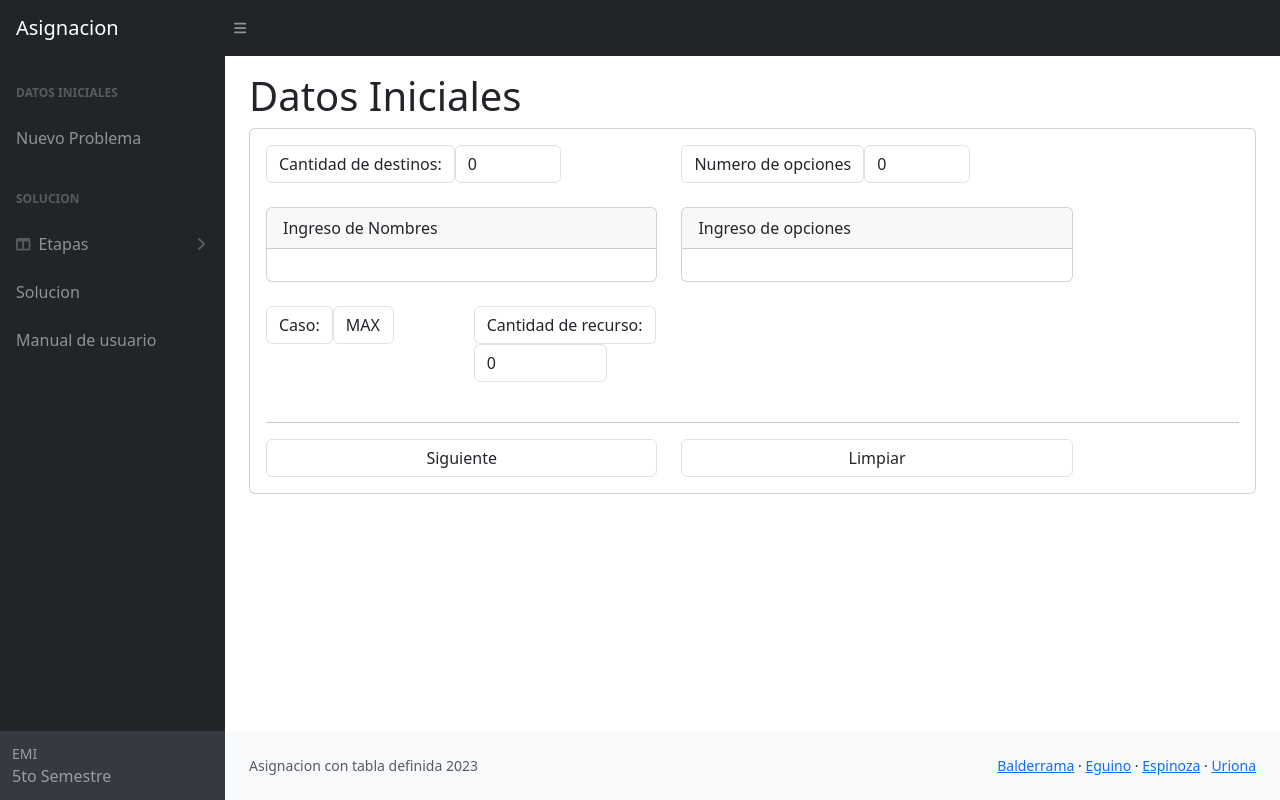
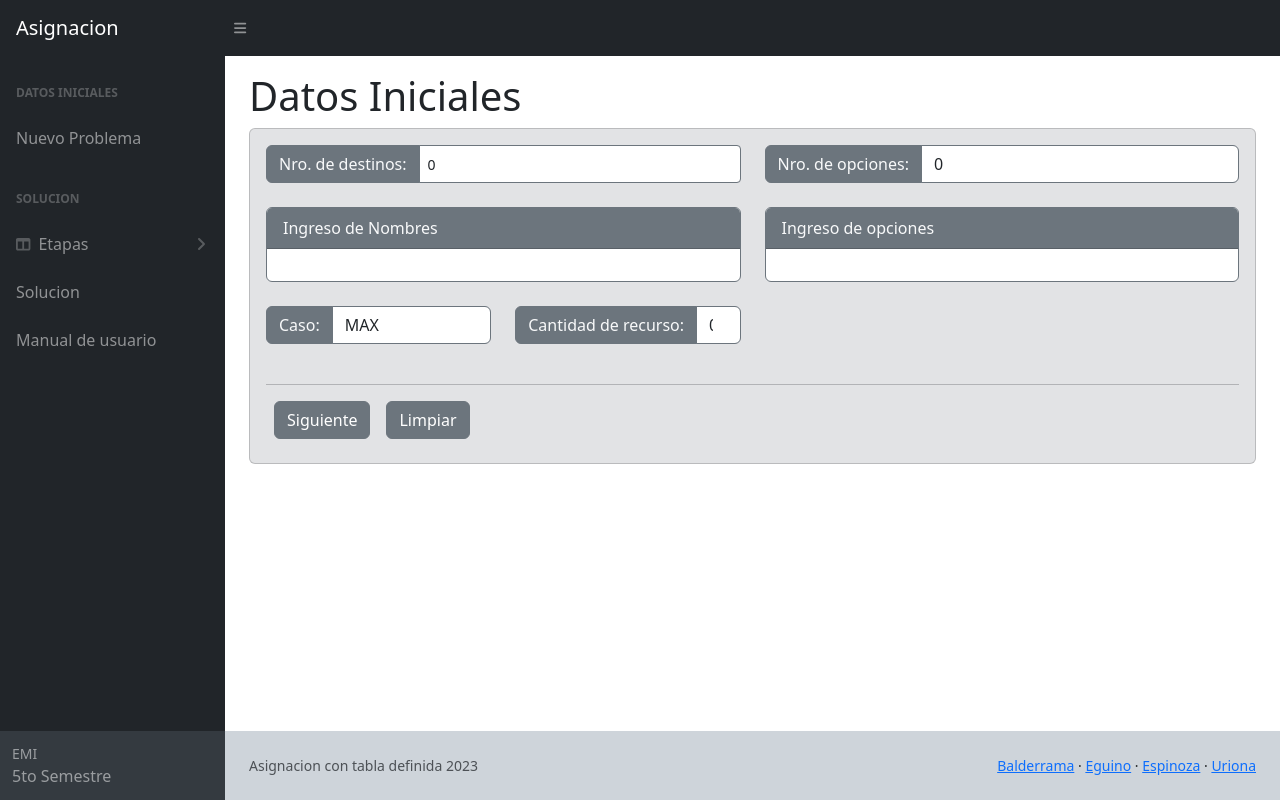
Before and after one commit to HeraldOfCalamity/DynamicProgramming-Assignment, a Flask app: page / in a window 1280 px wide. Run offline with Flask 3, Linux system fonts and the light colour scheme; some libraries are stand-ins or nearby versions.

Commit message:
home_view terminado

```diff
--- a/app/templates/home_view.html
+++ b/app/templates/home_view.html
@@ -2,37 +2,47 @@
 {% block body %}
 <!-- Numero de destinos -->
 <h1 class="mt-3">Datos Iniciales</h1>
-<div class="card mb-3">
+<div class="card mb-3 bg-secondary-subtle">
     <div class="card-body">
         <form action="{{ url_for('setCookie') }}" method="POST">
             <div class="row">
-                <div class="col-xl-5">
-                    <ol class="breadcrumb mb-4">
-                        <li class="breadcrumb-item active">
-                            <label class="form-control" for="nud_dest">Cantidad de destinos:</label>
-                        </li>
-                        <li>
-                            <input class="form-control" type="number" name="nud_dest" id="nud_dest" min="1" max="20" placeholder="0" value="0" required>
-                        </li>
-                    </ol>
+                <div class="col col-xl-6">
+                    <div class="input-group mb-4">
+                        <span class="input-group-text bg-secondary text-light border border-secondary">Nro. de destinos:</span>
+                        <input class="form-control form-control-sm border border-secondary"
+                            type="number"
+                            name="nud_dest"
+                            id="nud_dest"
+                            min="1"
+                            max="20"
+                            placeholder="0"
+                            value="0"
+                            required
+                            >
+                    </div>
                 </div>
 
-                <div class="col-xl-5">
-                    <ol class="breadcrumb mb-4">
-                        <li class="breadcrumb-item active">
-                            <label class="form-control" for="nud_options">Numero de opciones</label>
-                        </li>
-                        <li>
-                            <input class="form-control" type="number" name="nud_options" id="nud_options" min="1" max="20" placeholder="0" value="0" required>
-                        </li>
-                    </ol>
+                <div class="col col-xl-6">
+                    <div class="input-group mb-4">
+                        <span class="input-group-text bg-secondary text-light border border-secondary">Nro. de opciones:</span>
+                        <input class="form-control border border-secondary"
+                            type="number"
+                            name="nud_options"
+                            id="nud_options"
+                            min="1"
+                            max="20"
+                            placeholder="0"
+                            value="0"
+                            required
+                            >
+                    </div>
                 </div>
             </div>
 
             <div class="row">
-                <div class="col-xl-5">
-                    <div class="card mb-4">
-                        <div class="card-header">
+                <div class="col-xl-6 col-sm-12">
+                    <div class="card mb-4 border border-secondary">
+                        <div class="card-header bg-secondary text-light">
                             Ingreso de Nombres
                         </div>
                         <div class="card-body">
@@ -42,9 +52,9 @@
                         </div>
                     </div>
                 </div>
-                <div class="col-xl-5">
-                    <div class="card mb-4">
-                        <div class="card-header">
+                <div class="col-xl-6 col-sm-12">
+                    <div class="card mb-4 border border-secondary">
+                        <div class="card-header bg-secondary text-light">
                             Ingreso de opciones
                         </div>
                         <div class="card-body">
@@ -57,42 +67,38 @@
             </div>
 
             <div class="row">
-                <div class="col-xl-5">
+                <div class="col-xl-6">
                     <div class="row">
-                        <div class="col-xl-6">
-                            <ol class="breadcrumb mb-4">
-                                <li class="breadcrumb-item active">
-                                    <label class="form-control" for="slc_case">Caso:</label>
-                                </li>
-                                <li>
-                                    <select class="form-control" name="slc_case" id="slc_case" required>
-                                        <option value="max">MAX</option>
-                                        <option value="min">MIN</option>
-                                    </select>
-                                </li>
-                            </ol>
+                        <div class="col-xl-6 col-sm-3">
+                            <div class="input-group mb-4">
+                                <span class="input-group-text bg-secondary text-light border border-secondary">Caso:</span>
+                                <select class="form-control border border-secondary" name="slc_case" id="slc_case" required>
+                                    <option value="max">MAX</option>
+                                    <option value="min">MIN</option>
+                                </select>
+                            </div>
                         </div>
-                        <div class="col-xl-6">
-                            <ol class="breadcrumb mb-4">
-                                <li class="breadcrumb-item active">
-                                    <label class="form-control" for="nud_resAmount">Cantidad de recurso:</label>
-                                </li>
-                                <li>
-                                    <input class="form-control" type="number" name="nud_resAmount" id="nud_resAmount" min="1" max="10000" placeholder="0" value="0" required>
-                                </li>
-                            </ol>
+                        <div class="col-xl-6 col-sm-5">
+                            <div class="input-group mb-4">
+                                <span class="input-group-text bg-secondary text-light border border-secondary">Cantidad de recurso:</span>
+                                <input class="form-control border border-secondary" type="number" name="nud_resAmount" id="nud_resAmount" min="1" max="10000" placeholder="0" value="0" required>
+                            </div>
                         </div>
                     </div>
                 </div>
             </div>
             <hr>
-            <div class="row">
-                <div class="col-xl-5">
-                    <input class="form-control" id="btn_submit" type="submit" value="Siguiente">
-                </div>
-                <div class="col-xl-5">
-                    <input class="form-control" id="btn_clean" type="reset" value="Limpiar" required>
-                </div>
+            <div class="d-flex flex-sm-column flex-xl-row justify-content-start">
+                <input class="btn btn-secondary mb-2 mx-2"
+                    id="btn_submit"
+                    type="submit"
+                    value="Siguiente"
+                    >
+                <input class="btn btn-secondary mb-2 mx-2"
+                    id="btn_clean"
+                    type="reset"
+                    value="Limpiar"
+                    >
             </div>
         </form>
     </div>
@@ -149,7 +155,7 @@
                     input.setAttribute( 'min', min );
                     input.setAttribute( 'max', max );
                 }
-                input.setAttribute( 'class', 'form-floating' );
+                input.setAttribute( 'class', 'form-control-sm border border-dark-subtle' );
                 input.addEventListener('click', () => { input.select(); });
                 target.appendChild(input);
             }
--- a/app/templates/layout.html
+++ b/app/templates/layout.html
@@ -84,7 +84,7 @@
                     {% endblock %}
                 </div>
             </main>
-            <footer class="py-4 bg-light mt-auto">
+            <footer class="py-4 bg-dark-subtle mt-auto">
                 <div class="container-fluid px-4">
                     <div class="d-flex align-items-center justify-content-between small">
                         <div class="text-muted">Asignacion con tabla definida 2023</div>
```
